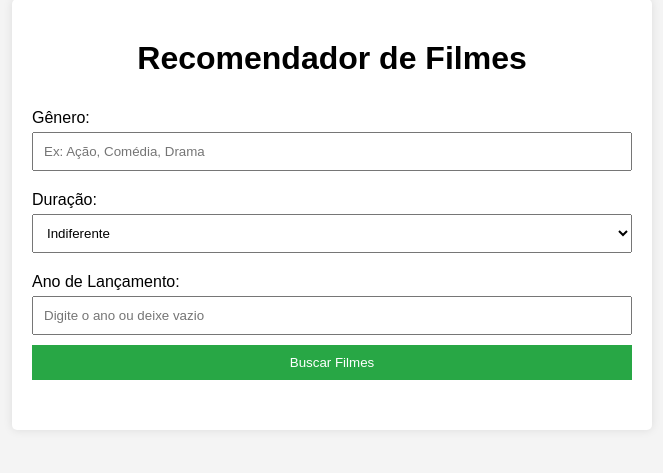
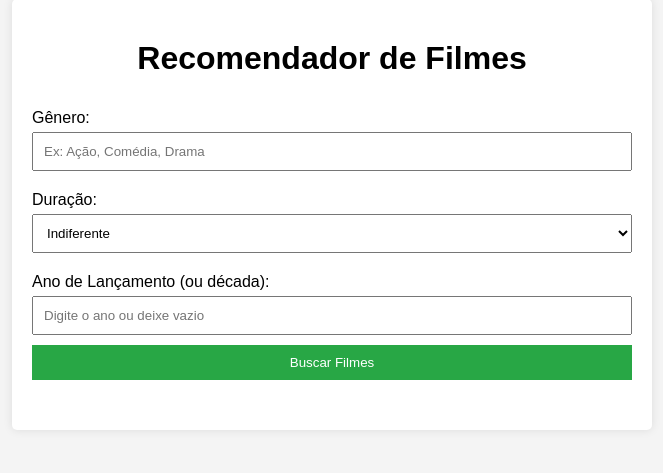
Before and after one commit to Gabriel-Liz2003/Trabalho-de-IA, a Flask app: page / in a window 1280 px wide. Shown: the part 21-494 px from the top of the page, without its empty margins (308-971 px from the left). Run offline with Flask 3, Linux system fonts and the light colour scheme.

Commit message:
Correção de Sintaxe

```diff
--- a/templates/index.html
+++ b/templates/index.html
@@ -7,7 +7,6 @@
     <link
       rel="stylesheet"
       href="{{ url_for('static', filename='styles.css') }}"
-
     />
   </head>
   <body>
@@ -29,7 +28,7 @@
           <option value="longos">Longos</option>
         </select>
 
-        <label for="ano">Ano de Lançamento:</label>
+        <label for="ano">Ano de Lançamento (ou década):</label>
         <input type="text" id="ano" placeholder="Digite o ano ou deixe vazio" />
 
         <button type="submit">Buscar Filmes</button>
```
